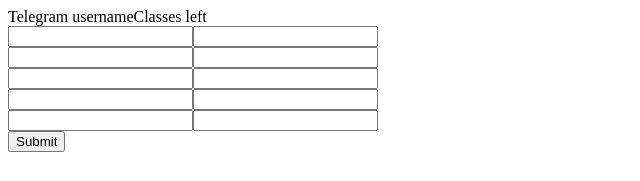
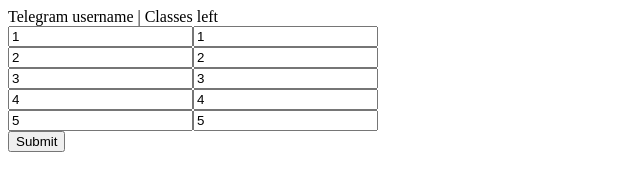
Before and after one commit to ven-shupo/shuffle-school-admin, a Next.js app: page /shuffle-school/ in a window 1280 px wide. Shown: the top 181 px of the page, without its empty margins (0-640 px from the left). Built offline with nearby package versions, Linux system fonts and the light colour scheme.

Commit message:
added default values

```diff
--- a/components/preview.js
+++ b/components/preview.js
@@ -14,17 +14,16 @@
     const rows = [];
     for (let i = 1; i <= 5; i++) {
       rows.push(
-        <input {...register('tg_' + i, {required: true})}/>
+        <input defaultValue={i} {...register('tg_' + i, {required: true})}/>
       );
       rows.push(
-        <input {...register('left_' + i, { pattern: /\d+/, required: true})} />
+        <input defaultValue={i} {...register('left_' + i, { pattern: /\d+/, required: true})} />
       );
       rows.push(<br/>)
     }
     return (
         <form onSubmit={handleSubmit((data) => console.log(data))}>
-          <label>Telegram username</label>
-          <label>Classes left</label>
+          <label>Telegram username    | Classes left</label>
           <br/>
           {rows}
           <input type="submit" />
```
